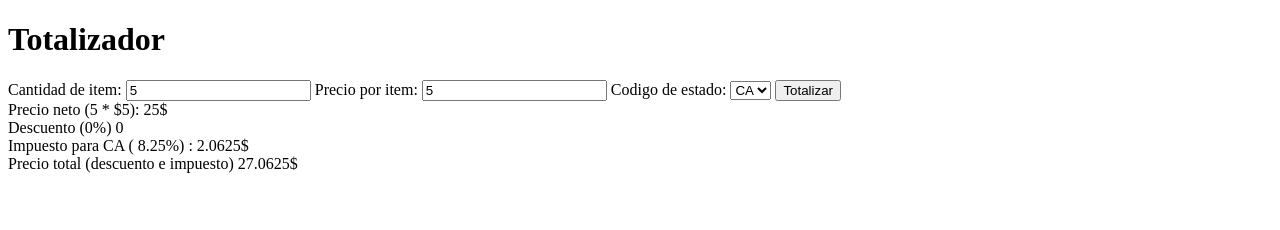
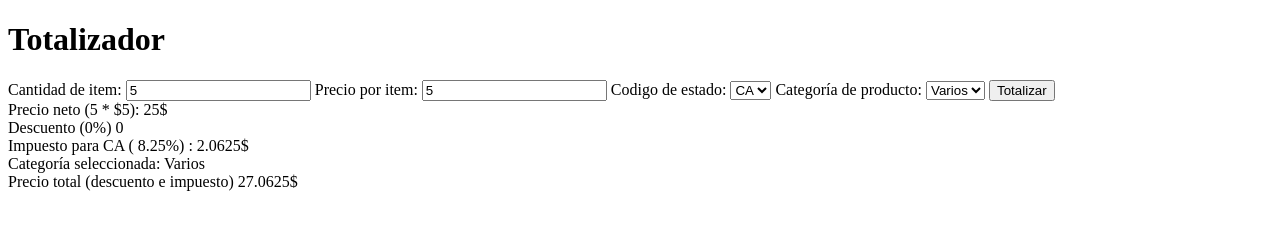
Before and after one commit to gandarillasNavia/Proyecto_Totalizador, a website built with Parcel: page index.html in a window 1280 px wide. Both pictures are taken after typing "5", "5" into the empty fields and a click on the input "Totalizar". Built offline with nearby package versions, Linux system fonts and the light colour scheme.

Commit message:
feat(ui): eleccionar la categoría de producto desde una lista, por defecto, Varios

```diff
--- a/index.html
+++ b/index.html
@@ -24,6 +24,11 @@
 			<option value="CA" selected>CA</option>
 		</select>
 
+		<label for="categoria-sel">Categoría de producto:</label>
+		<select id="categoria-sel">
+			<option value="Varios" selected>Varios</option>
+		</select>
+
 		<input type="submit" value="Totalizar" id="totalizar-bt">
 	</form>
 
@@ -47,6 +52,11 @@
 	</div>
 
 	<div>
+		<span>Categoría seleccionada: </span>
+		<span id="categoria"></span>
+	</div>
+
+	<div>
 		<span>Precio total (descuento e impuesto)</span>
 		<span id="precio-total"></span>
 	</div>
--- a/src/presenter.js
+++ b/src/presenter.js
@@ -9,17 +9,21 @@ const selectEstado = document.getElementById("estado-sel");
 const spanOperacion = document.getElementById("operacion-textual");
 const spanPrecioNeto = document.getElementById("precio-neto");
 const spanCodigoEstado = document.getElementById("estado");
+const selectCategoria = document.getElementById("categoria-sel")
+const spanCategoria = document.getElementById("categoria");
 const spanPorcentajeImpuesto = document.getElementById("porcentaje-impuesto");
 const spanTotalImpuesto = document.getElementById("total-impuesto");
 const spanPrecioTotal = document.getElementById("precio-total");
 const spanPorcentajeDescuentoPrecio = document.getElementById("porcentaje-descuento-precio")
 const spanTotalDescuentoPrecio = document.getElementById("descuento-precio-total")
 
+
 form.addEventListener("submit", (event) => {
   event.preventDefault();
   let cantidad = parseInt(inputCant.value);
   let precio = parseInt(inputPrecio.value);
   let codigo = selectEstado.value;
+  let categoria = selectCategoria.value;
   let porcentajeImpuesto = obtenerImpuestoEstado(codigo);
   let precioNeto = calcularPrecioNeto(cantidad, precio);
   let impuestoTotal = calcularImpuesto(precioNeto, porcentajeImpuesto);
@@ -29,6 +33,7 @@ form.addEventListener("submit", (event) => {
   spanOperacion.textContent = `(${cantidad} * $${precio}):`;
   spanPrecioNeto.textContent = precioNeto + "$";
   spanCodigoEstado.textContent =  codigo;
+  spanCategoria.textContent = categoria;
   spanPorcentajeImpuesto.textContent = " ( " + porcentajeImpuesto + "%) :";
   spanTotalImpuesto.textContent = impuestoTotal.toFixed(4) + "$";
   spanPrecioTotal.textContent = precioTotal + "$";
```
